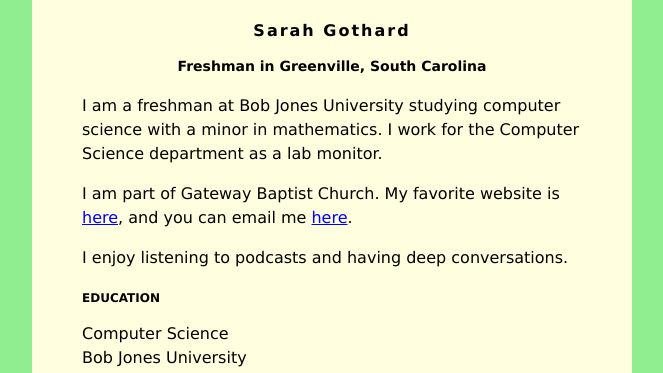
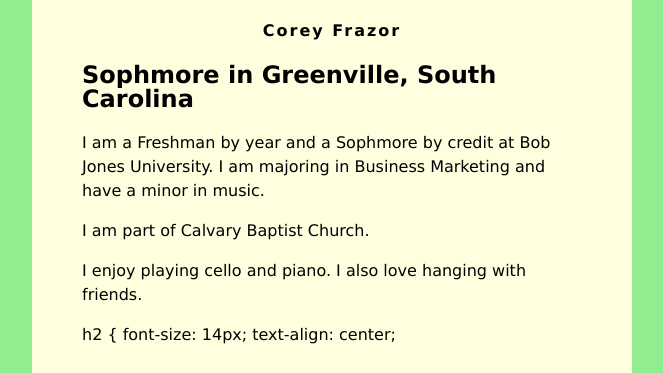
Before and after one commit to Coursen911/Coursen911.github.io, a plain HTML site: page index.html in a window 1280 px wide. Shown: the top 373 px of the page, without its empty margins (308-971 px from the left). Drawn offline with Linux system fonts and the light colour scheme.

Commit message:
index.html

```diff
--- a/index.html
+++ b/index.html
@@ -18,36 +18,20 @@
     letter-spacing: 2px;
     font-size: 16px;
     text-align: center;
-}
+}</style>
+</head>
+<body>
+    <div id="content">
+        <h1>Corey Frazor</h1>
+        <h2>Sophmore in Greenville, South Carolina</h2>
+
+         <p>I am a Freshman by year and a Sophmore by credit at Bob Jones University.
+         I am majoring in Business Marketing and have a minor in music.</p>
+         <p>
+            I am part of Calvary Baptist Church.
+         <p>
+            I enjoy playing cello and piano. I also love hanging with friends.
+         </p>
 h2 {
     font-size: 14px;
     text-align: center;
-}
-h3 {
-    font-size: 12px;
-}
-</style>
-</head>
-<body>
-    <div id="content">
-        <h1>Sarah Gothard</h1>
-        <h2>Freshman in Greenville, South Carolina</h2>
-
-         <p>I am a freshman at Bob Jones University studying computer science with a minor in
-            mathematics. I work for the Computer Science department as a lab monitor.</p>
-         <p>
-            I am part of Gateway Baptist Church. My favorite website is
-            <a href="https://mobilehymns.org/">here</a>, and you can email me
-            <a href="mailto:sgothard@bju.edu">here</a>.
-         </p>
-         <p>
-            I enjoy listening to podcasts and having deep conversations.
-         </p>
-        <h3>EDUCATION</h3>
-        Computer Science<br />
-        Bob Jones University<br />
-        Example image:
-        <img src="https://cs.bju.edu/media/bju-math-division/bju-computer-science/site-assets/images/cs-logo-main.png" />
-    </div>
-</body>
-</html>
```
